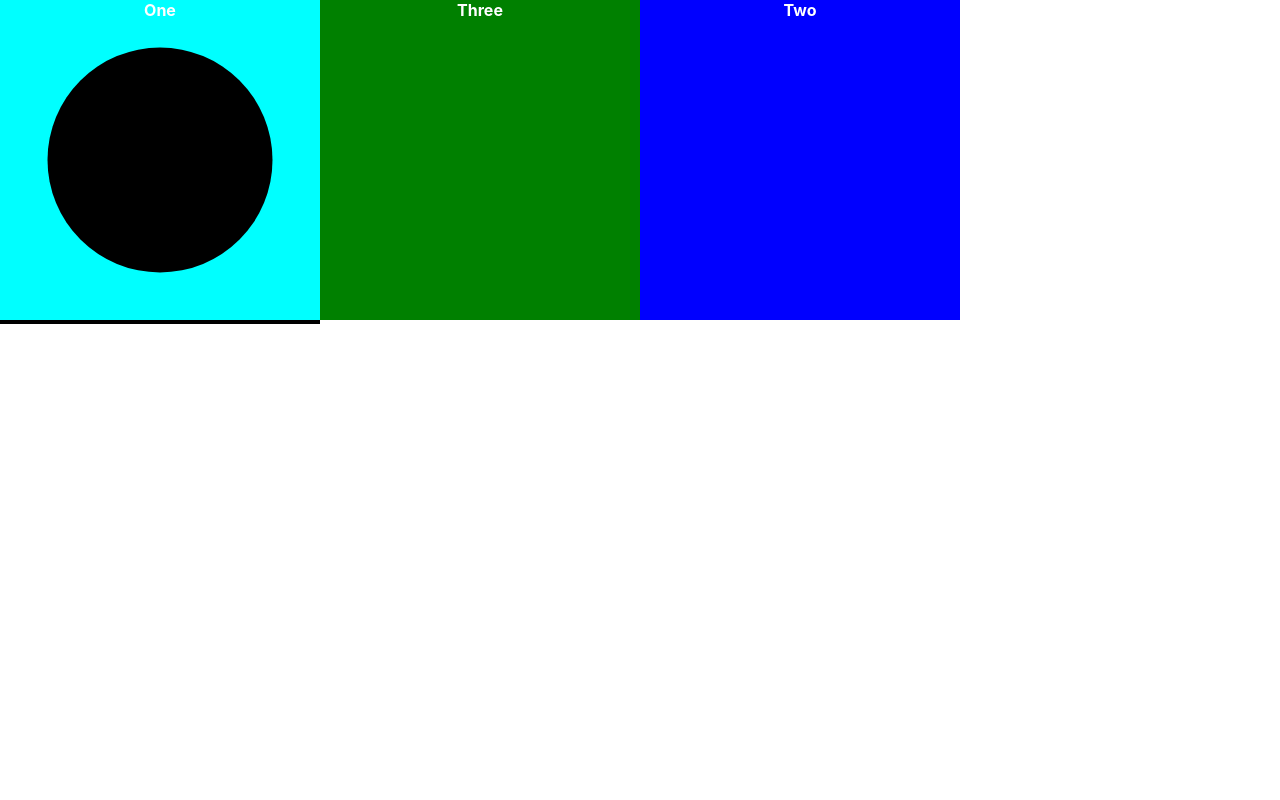
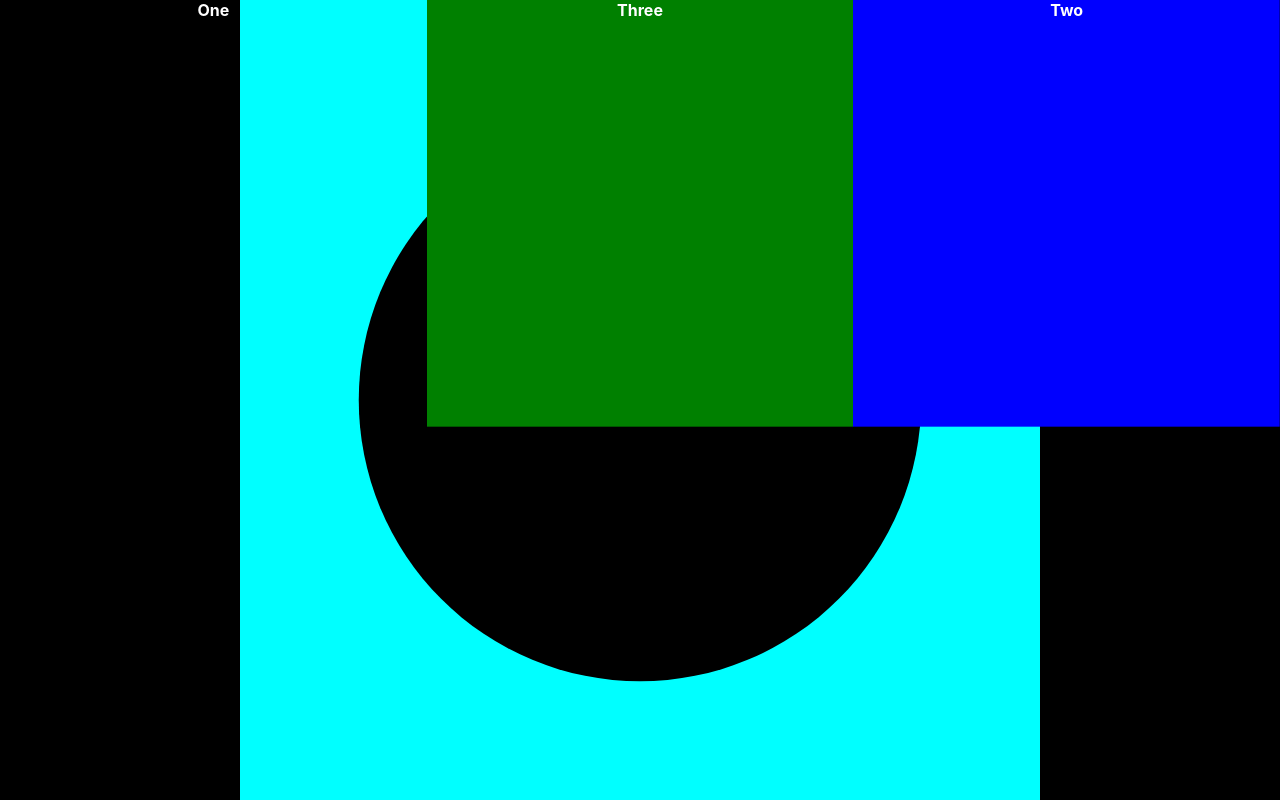
Before and after one commit to dopplerreflect/art-with-controls, a React (Vite) app: page / in a window 1280 px wide. Built offline with nearby package versions, Linux system fonts and the light colour scheme.

Commit message:
cleanup layout and imports

```diff
--- a/src/Controls.tsx
+++ b/src/Controls.tsx
@@ -1,7 +1,7 @@
-import { ChangeEventHandler, ChangeEvent, useState, useReducer } from 'react';
+import React, { useState, useReducer } from 'react';
 type ControlsProps = {
   controls: Controls;
-  handleControlChange: ChangeEventHandler<HTMLInputElement>;
+  handleControlChange: React.ChangeEventHandler<HTMLInputElement>;
 };
 
 const Controls = ({ controls, handleControlChange }: ControlsProps) => {
@@ -36,7 +36,7 @@ export const useControls = (controlsInitialState: Controls) => {
   const [showControls, setShowControls] = useState(false);
 
   const [controls, dispatch] = useReducer(reducer, controlsInitialState);
-  const handleControlChange = (event: ChangeEvent<HTMLInputElement>) => {
+  const handleControlChange = (event: React.ChangeEvent<HTMLInputElement>) => {
     dispatch({ control: event.target.name, value: Number(event.target.value) });
   };
   return { controls, handleControlChange, showControls, setShowControls };
--- a/src/Image.css
+++ b/src/Image.css
@@ -1,8 +1,13 @@
 .Container {
+  display: flex;
+  justify-content: center;
+  width: 100vw;
+  height: 100vh;
   background-color: black;
   overflow: hidden;
 }
 .Image {
+  flex: 1;
   max-height: 100vmin;
   max-width: 100vmin;
 }
--- a/src/index.css
+++ b/src/index.css
@@ -1,5 +1,4 @@
 body {
-  overflow: hidden;
   margin: 0;
   font-family: -apple-system, BlinkMacSystemFont, 'Segoe UI', 'Roboto', 'Oxygen', 'Ubuntu',
     'Cantarell', 'Fira Sans', 'Droid Sans', 'Helvetica Neue', sans-serif;
```
